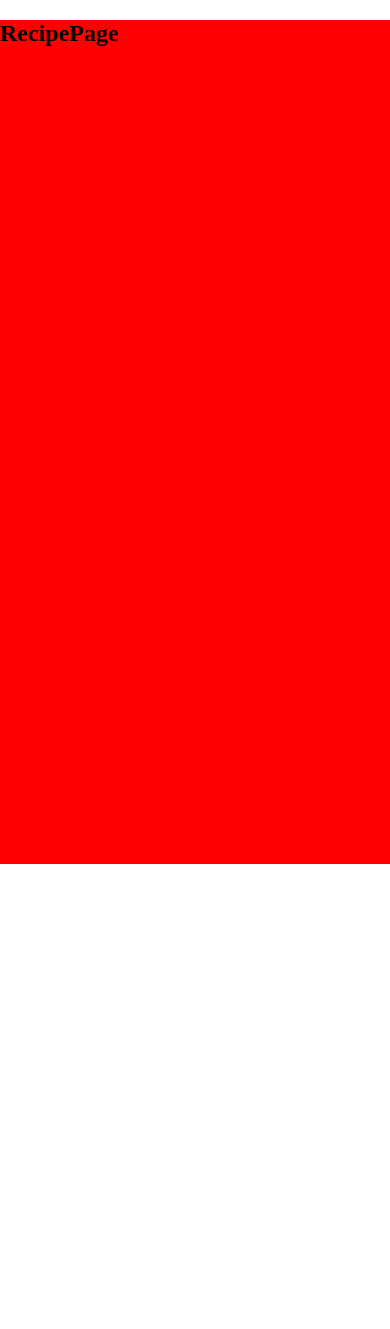
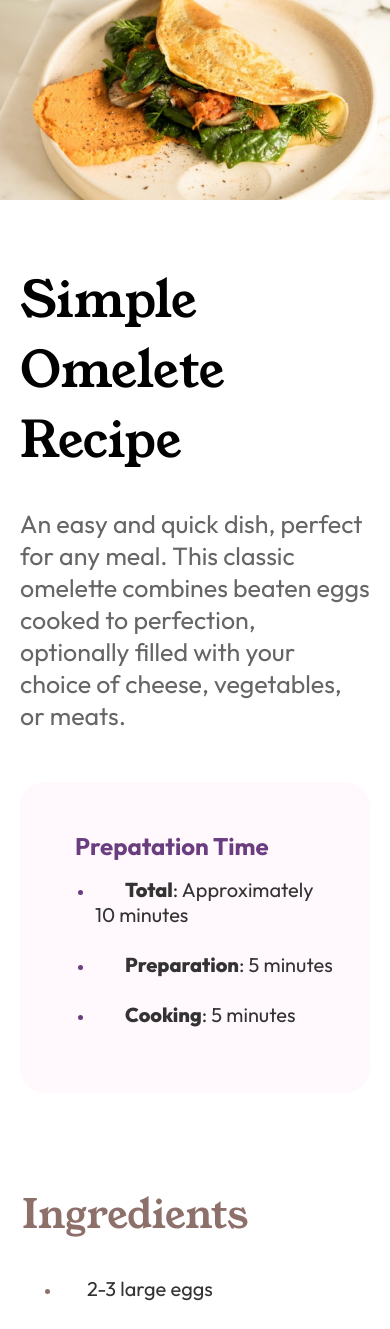
Before and after one commit to ahmedammarsd/Frontend-Mentor-Challenges, a React (Vite) app: page /recipe_page in a window 390 px wide. Shown: the top 1329 px of the page. Before the commit the page ends 864 px from the top, so only its background shows below. Built offline with nearby package versions, Linux system fonts and the light colour scheme.

Commit message:
finish 90 %

```diff
--- a/src/pages/pecipe_page/RecipePage.tsx
+++ b/src/pages/pecipe_page/RecipePage.tsx
@@ -1,8 +1,127 @@
 import "./style.css";
 const RecipePage = () => {
+  document.title = "Frontend Mentor | Recipe page";
   return (
-    <div>
-      <h2>RecipePage</h2>
+    <div className="body-recipe">
+      <div className="container-recipe">
+        {/* Image Container */}
+        <div className="img-container-recipe">
+          <img src="../../../files_downloads_from_website/recipe-page-main/assets/images/image-omelette.jpeg" />
+        </div>
+        {/* Image Container */}
+        <div className="content-recipe">
+          {/* Title & Description */}
+
+          <h1>Simple Omelete Recipe</h1>
+          <p>
+            An easy and quick dish, perfect for any meal. This classic omelette
+            combines beaten eggs cooked to perfection, optionally filled with
+            your choice of cheese, vegetables, or meats.
+          </p>
+          {/* Title & Description */}
+          {/* Section Two */}
+          <div className="section-prepatation">
+            <h3>Prepatation Time</h3>
+            <ul>
+              <li>
+                <span>
+                  <span className="title-li">Total</span>: Approximately 10
+                  minutes
+                </span>
+              </li>
+              <li>
+                <span>
+                  <span className="title-li">Preparation</span>: 5 minutes
+                </span>
+              </li>
+              <li>
+                <span>
+                  <span className="title-li">Cooking</span>: 5 minutes
+                </span>
+              </li>
+            </ul>
+          </div>
+          {/* Section Two */}
+
+          {/* Section Three Ingredients */}
+          <div className="container-ingredients">
+            <h2>Ingredients</h2>
+            <ul>
+              <li>
+                <span> 2-3 large eggs</span>
+              </li>
+              <li>
+                <span> Salt, to taste</span>
+              </li>
+              <li>
+                <span>Pepper, to taste</span>
+              </li>
+              <li>
+                <span>1 tablespoon of butter or oil</span>
+              </li>
+              <li>
+                <span>
+                  Optional fillings: cheese, diced vegetables, cooked meats,
+                  herbs
+                </span>
+              </li>
+            </ul>
+          </div>
+          {/* Section Three Ingredients */}
+          <hr />
+          {/* Section Four Instructions */}
+          <div className="container-instructions">
+            <h2>Instructions</h2>
+            <ol>
+              <li>
+                <div>
+                  <span className="title-li">Beat the eggs</span>: In a bowl,
+                  beat the eggs with a pinch of salt and pepper until they are
+                  well mixed. You can add a tablespoon of water or milk for a
+                  fluffier texture.
+                </div>
+              </li>
+              <li>
+                <div>
+                  <span className="title-li">Heat the pan</span>: Place a
+                  non-stick frying pan over medium heat and add butter or oil.
+                </div>
+              </li>
+              <li>
+                <div>
+                  <span className="title-li">Cook the omelette</span>: Once the
+                  butter is melted and bubbling, pour in the eggs. Tilt the pan
+                  to ensure the eggs evenly coat the surface.
+                </div>
+              </li>
+              <li>
+                <div>
+                  <span className="title-li">Add fillings (optional)</span> :
+                  When the eggs begin to set at the edges but are still slightly
+                  runny in the middle, sprinkle your chosen fillings over one
+                  half of the omelette.
+                </div>
+              </li>
+              <li>
+                <div>
+                  <span className="title-li">Fold and serve</span> : As the
+                  omelette continues to cook, carefully lift one edge and fold
+                  it over the fillings. Let it cook for another minute, then
+                  slide it onto a plate.
+                </div>
+              </li>
+              <li>
+                <div>
+                  <span className="title-li">Enjoy</span>: Serve hot, with
+                  additional salt and pepper if needed.
+                </div>
+              </li>
+            </ol>
+          </div>
+          {/* Section Four Instructions */}
+          <hr />
+        </div>
+      </div>
     </div>
   );
 };
--- a/src/pages/pecipe_page/style.css
+++ b/src/pages/pecipe_page/style.css
@@ -1,6 +1,129 @@
-div {
-  background-color: red;
+@import url("https://fonts.googleapis.com/css2?family=Young+Serif&display=swap");
+@import url("https://fonts.googleapis.com/css2?family=Outfit:wght@100..900&display=swap");
+.body-recipe {
   margin: 0;
+  padding: 0;
+  box-sizing: border-box;
   width: 100%;
-  height: 100vh;
+  display: flex;
+  justify-content: center;
+  align-items: center;
+  font-family: "Outfit", sans-serif;
+  /* font-family: "Young Serif", serif; */
 }
+h1,
+h2 {
+  font-family: "Young Serif", serif;
+}
+.container-recipe {
+  width: 100%;
+  padding: 30px 30px;
+  display: flex;
+  flex-direction: column;
+  align-items: flex-start;
+  gap: 30px;
+  overflow: hidden;
+}
+
+.img-container-recipe {
+  width: 100%;
+  height: 500px;
+  overflow: hidden;
+}
+.img-container-recipe img {
+  object-fit: cover;
+  width: 100%;
+  height: 100%;
+  border-radius: 25px;
+}
+
+.content-recipe h1 {
+  font-size: 80px;
+  font-weight: 100;
+}
+.container-recipe p {
+  color: #666;
+  font-size: 25px;
+  font-weight: 400;
+}
+
+.container-recipe .section-prepatation {
+  padding: 25px 35px;
+  background-color: #fff8fc;
+  margin: 50px 0;
+  /* background-color: rgb(243, 232, 248); */
+  border-radius: 25px;
+  display: flex;
+  flex-direction: column;
+  align-items: start;
+}
+
+.container-recipe .section-prepatation h3 {
+  margin-bottom: 0px;
+  margin-left: 20px;
+  color: rgb(105, 61, 127);
+  font-size: x-large;
+}
+.container-recipe .section-prepatation ul li {
+  margin-bottom: 25px;
+}
+.container-recipe .section-prepatation ul li::marker {
+  color: rgb(105, 61, 127);
+}
+.container-recipe .section-prepatation ul li span {
+  margin-left: 15px;
+  color: #333;
+  font-size: 20px;
+}
+.container-recipe .section-prepatation ul li .title-li,
+.container-recipe .container-instructions ol li .title-li {
+  font-weight: 800;
+}
+
+.container-recipe .container-ingredients,
+.container-recipe .container-instructions {
+  padding: 10px 2px;
+  margin-bottom: 25px;
+}
+.container-recipe .container-ingredients h2,
+.container-recipe .container-instructions h2 {
+  font-size: 40px;
+  color: #8e706b;
+  font-weight: 100;
+}
+.container-recipe .container-ingredients ul li,
+.container-recipe .container-instructions ol li {
+  margin-bottom: 25px;
+}
+.container-recipe .container-ingredients ul li span,
+.container-recipe .container-instructions ol li div {
+  color: #333;
+  font-size: 20px;
+  margin-left: 25px;
+}
+.container-recipe .container-ingredients ul li::marker,
+.container-recipe .container-instructions ol li::marker {
+  color: #8e706b;
+}
+hr {
+  background-color: rgb(215, 213, 213);
+  height: 1px;
+  border: none;
+}
+@media (max-width: 400px) {
+  .container-recipe {
+    padding: 0;
+  }
+  .content-recipe {
+    padding: 1px 20px;
+  }
+  .img-container-recipe {
+    height: 200px;
+  }
+  .img-container-recipe img {
+    border-radius: 0;
+  }
+  .content-recipe h1 {
+    font-size: 50px;
+  }
+}
```
